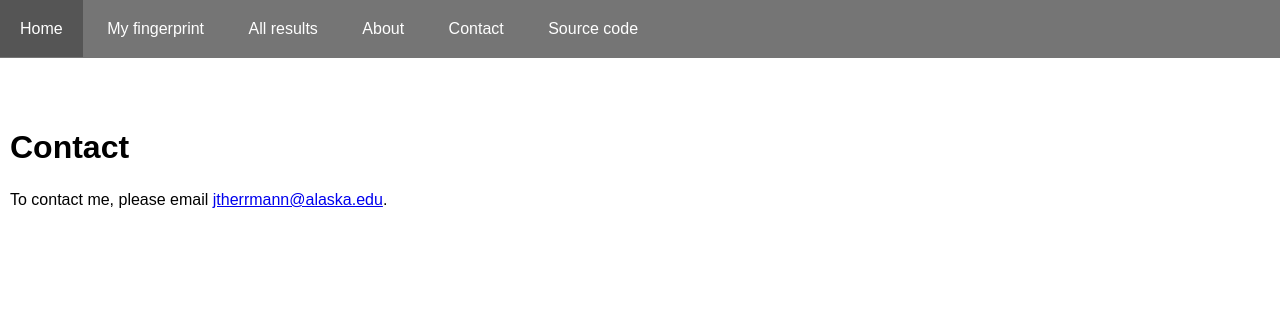
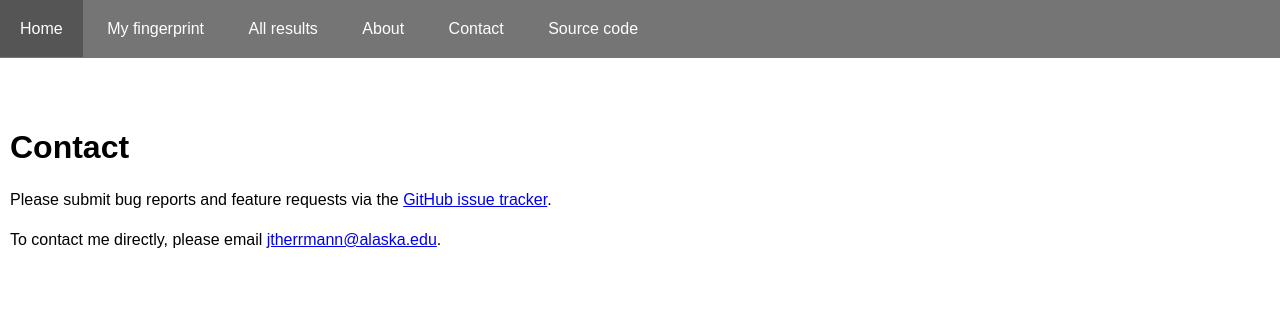
Before and after one commit to jtherrmann/fingerprint, a Flask app: page /contact in a window 1280 px wide. Shown: the top 318 px of the page. Run offline with Flask 2, Linux system fonts and the light colour scheme.

Commit message:
Link to GitHub issue tracker from Contact page

```diff
--- a/fingerprint/templates/contact.html
+++ b/fingerprint/templates/contact.html
@@ -5,8 +5,14 @@
 {% block content %}
 <h1>Contact</h1>
 
-<p>
-  To contact me, please
+<p class="misc-p">
+  Please submit bug reports and feature requests via
+  the <a href="https://github.com/jtherrmann/fingerprint/issues"
+  target="_blank">GitHub issue tracker</a>.
+</p>
+
+<p class="misc-p">
+  To contact me directly, please
   email <a href="mailto:jtherrmann@alaska.edu">jtherrmann@alaska.edu</a>.
 </p>
 {% endblock %}
```
